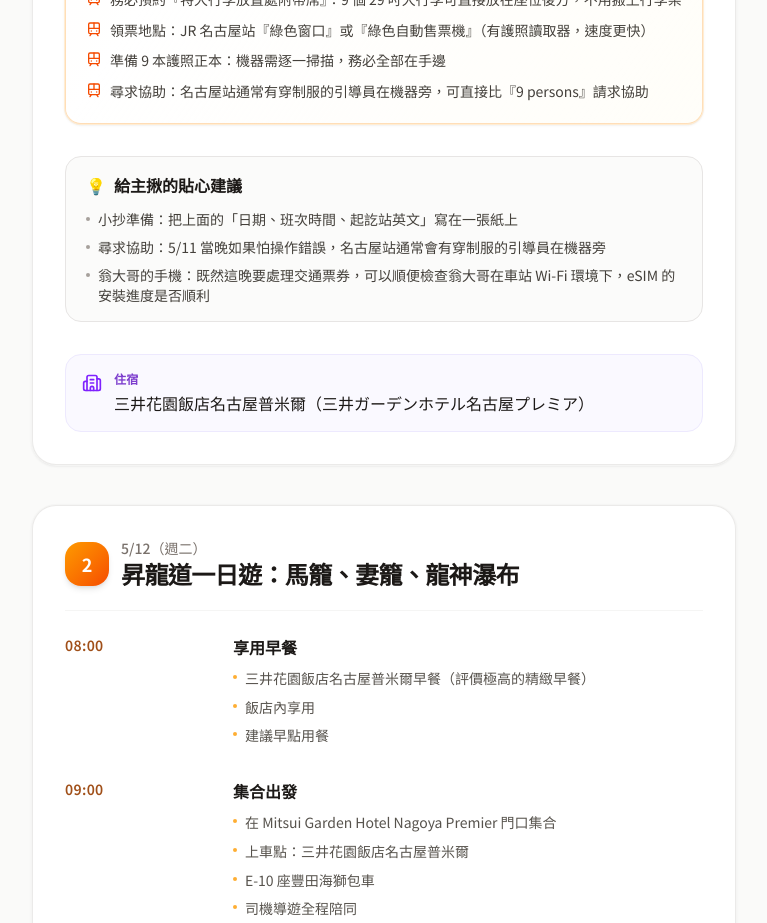
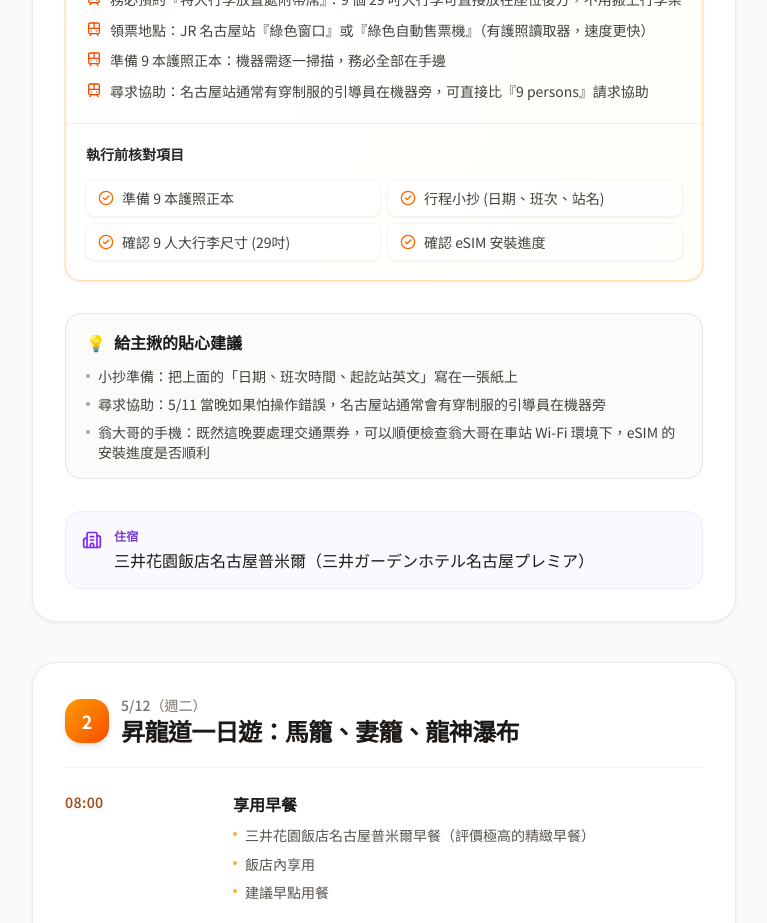
Before and after one commit to kuenjang/japantravel, a Next.js app: page / in a window 1280 px wide. Shown: the part 3120-4043 px from the top of the page, without its empty margins (256-1023 px from the left). Built offline with nearby package versions, Linux system fonts and the light colour scheme.

Commit message:
Auto-update: 2026/05/08 週五 14:34:05.16

```diff
--- a/src/components/trip/TripItinerary.tsx
+++ b/src/components/trip/TripItinerary.tsx
@@ -128,6 +128,19 @@ function JrPassCard({ data }: { data: JrPassNight }) {
             </li>
           ))}
         </ul>
+      </div>
+      <div className="space-y-4 border-t border-orange-100 bg-white/30 px-5 py-5">
+        <h4 className="text-sm font-semibold text-stone-800">
+          執行前核對項目
+        </h4>
+        <div className="grid gap-2 sm:grid-cols-2">
+          {data.checklist.map((item) => (
+            <div key={item} className="flex items-center gap-2 rounded-lg bg-white/60 px-3 py-2 text-sm text-stone-700 shadow-sm ring-1 ring-stone-100">
+              <CheckCircle2 className="h-4 w-4 shrink-0 text-orange-500" />
+              <span>{item}</span>
+            </div>
+          ))}
+        </div>
       </div>
     </div>
   );
--- a/src/data/chubu-trip.ts
+++ b/src/data/chubu-trip.ts
@@ -147,10 +147,12 @@ export const jrPassNight: JrPassNight = {
     "尋求協助：5/11 當晚如果怕操作錯誤，名古屋站通常會有穿制服的引導員在機器旁",
     "翁大哥的手機：既然這晚要處理交通票券，可以順便檢查翁大哥在車站 Wi-Fi 環境下，eSIM 的安裝進度是否順利",
   ],
-
-
-
-
+  checklist: [
+    "準備 9 本護照正本",
+    "行程小抄 (日期、班次、站名)",
+    "確認 9 人大行李尺寸 (29吋)",
+    "確認 eSIM 安裝進度",
+  ],
 };
 
 export const days: TripDay[] = [
```
